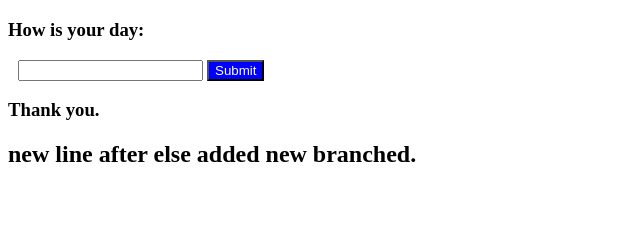
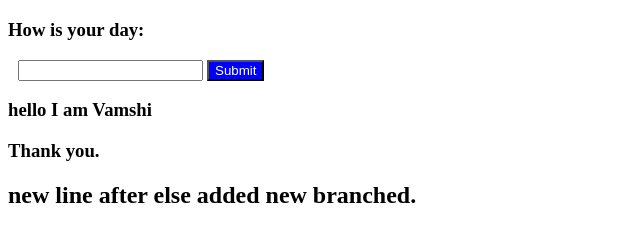
Before and after one commit to vamshi-v2/v2trainees, a plain HTML site: page index.html in a window 1280 px wide. Shown: the part 61-302 px from the top of the page, without its empty margins (0-640 px from the left). Drawn offline with Linux system fonts and the light colour scheme.

Commit message:
added - Hello I am vamshi

```diff
--- a/index.html
+++ b/index.html
@@ -10,6 +10,7 @@
     <h3>How is your day:</h3>
     <input type="text" id="value" style="margin-left: 10px;">
     <input type="submit" id="btn" style="background-color:blue; text-align:center; color:white;">
+    <h3> hello I am Vamshi</h3>
     <p id="p1"></p>
     <h3>Thank you.</h3>
 
```
